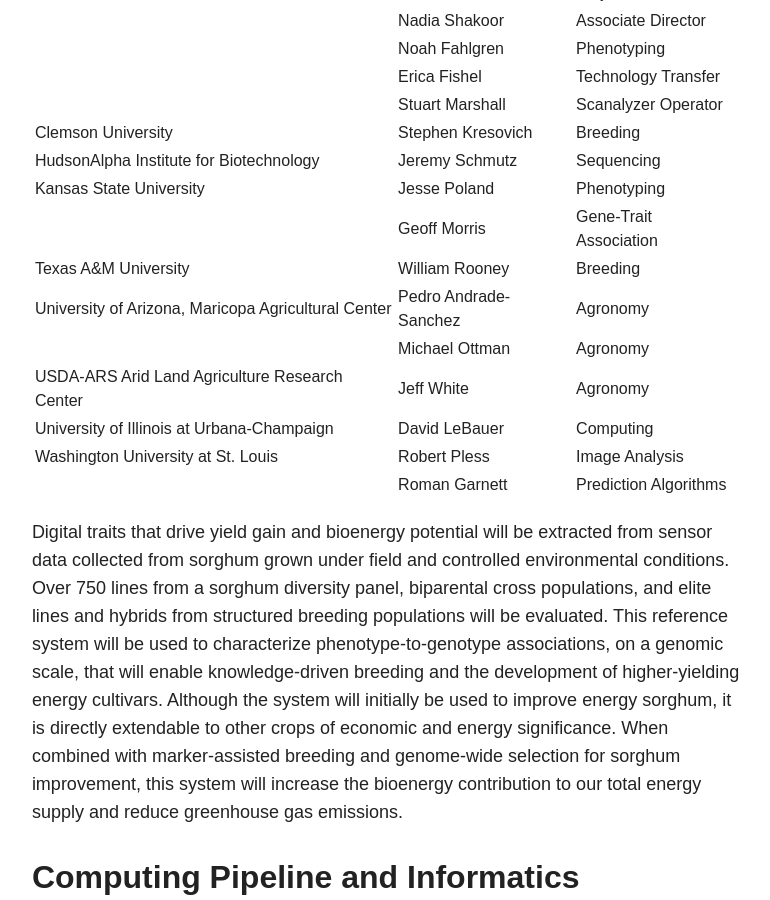
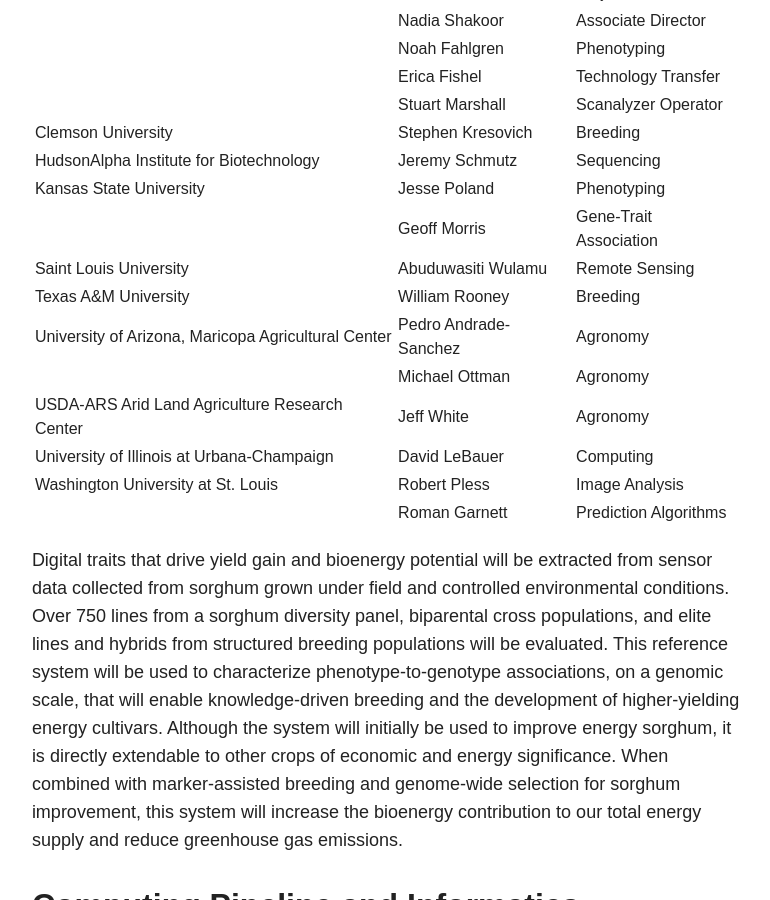
Before and after one commit to terra-reference/terraref.github.io, a Jekyll site: the page built from about/index.md, in a window 1280 px wide and 900 px high, scrolled down 1737 px. Shown: the whole window, without its empty margins (254-1024 px from the left). Built offline with Jekyll 4.4.1, drawn with Linux system fonts in a browser that asks for light colours; nearby versions of some CDN libraries.

Commit message:
Added Wasit

```diff
--- a/about/index.md
+++ b/about/index.md
@@ -42,6 +42,7 @@ TERRA-REF will develop an integrated phenotyping system for energy Sorghum that
 | HudsonAlpha Institute for Biotechnology             | Jeremy Schmutz        | Sequencing             |
 | Kansas State University                             | Jesse Poland          | Phenotyping            |
 |                                                     | Geoff Morris          | Gene-Trait Association |
+| Saint Louis University                              | Abuduwasiti Wulamu    | Remote Sensing         |
 | Texas A&M University                                | William Rooney        | Breeding               |
 | University of Arizona, Maricopa Agricultural Center | Pedro Andrade-Sanchez | Agronomy               |
 |                                                     | Michael Ottman        | Agronomy               |
```
